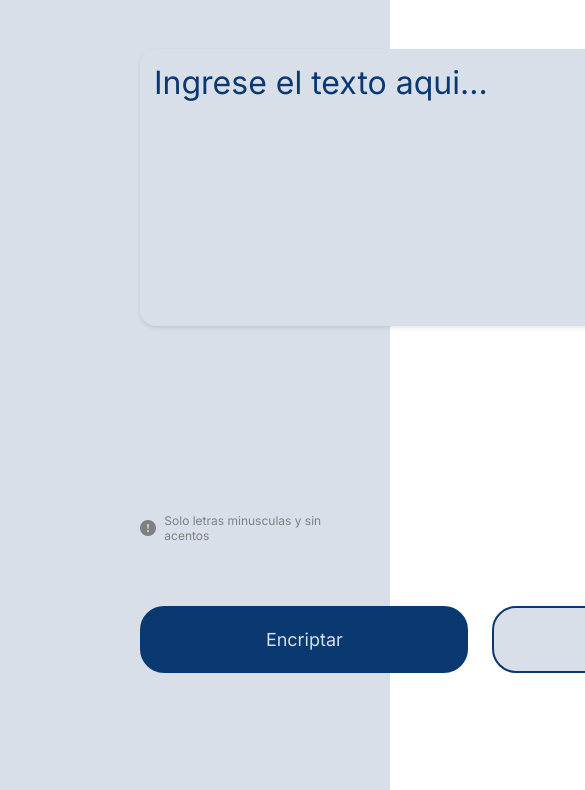
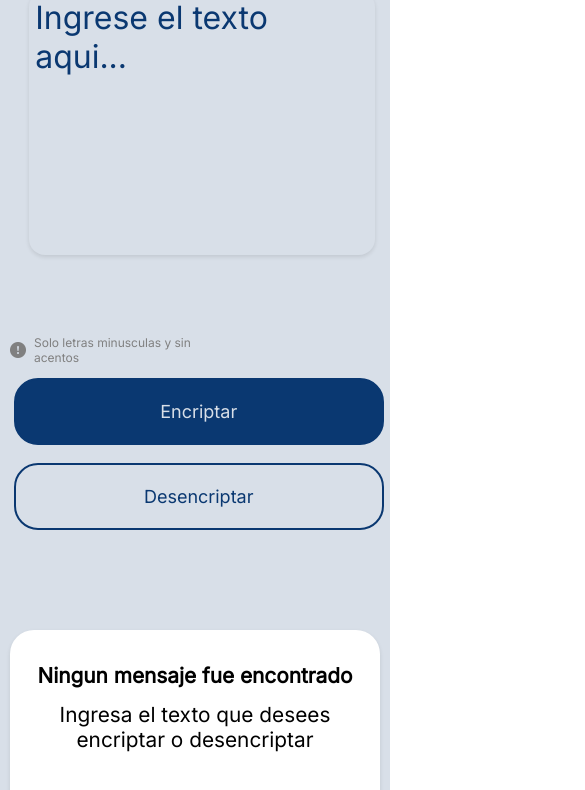
Before and after one commit to fcepeda/Challenge-Encriptador-ONE, a plain HTML site: page index.html in a window 390 px wide. Shown: the part 91-881 px from the top of the page, 585 px wide, since content can reach past the window. Drawn offline with Linux system fonts and the light colour scheme.

Commit message:
style change for tablet and cellphone

```diff
--- a/style.css
+++ b/style.css
@@ -161,3 +161,107 @@ body
     justify-content: center;
     font-family: var(--main-font);
 }
+/*tablet*/
+@media(max-width: 768px){
+
+    .main-content{
+        flex-direction: column;
+        padding: 10px;
+        height: 1300px;
+        flex-wrap: nowrap;
+        justify-content: normal;
+    }
+    .input-container
+    {
+        align-self: auto;
+        padding-top: 10%;
+        width: 100%;
+        height: 350px;
+        flex-wrap: nowrap;
+    }
+    .input-text
+    {
+        display: flex;
+        width: 100%;
+        flex-wrap: nowrap;
+    }
+    .content-wrapper
+    {
+        align-self: center;
+        justify-content: normal;
+    }
+    .buttons-container{
+        width: 103%;
+        padding-left: 2%;
+        align-self: center;
+    }
+    .result-container
+    {
+        width: 90%;
+        height: 30%;
+        padding: 5%;
+        justify-content: normal;
+    }
+    .hidden{
+        align-self: center;
+    }
+    .result-text
+    {
+        align-self: flex-start;
+        margin-top: 0;
+        height: 60%;
+    }
+    .button-copy{
+        width: 100%;
+        height: 15%;
+        margin-top: 20%;
+        justify-content: flex-end;
+    }
+}
+/*celular*/
+@media(max-width: 767px){
+    .main-content{
+        display: block;
+        flex-direction: column;
+        padding: 10px;
+        width: auto;
+        justify-content: normal;
+    }
+    .logo-image{
+        width: 60px;
+        height: 24px;
+    }
+    .buttons-container{
+        width: 100%;
+        padding-left: 2%;
+        flex-direction: column;
+        align-items: center;
+        height: 10%;
+        display: flex;
+        flex-wrap: nowrap;
+    }
+    .button-encrypt
+    {
+        width: 100%;
+        margin: 5%;
+    }
+    .button-dencrypt
+    {
+        width: 100%;
+    }
+    .input-container
+    {
+        align-self: auto;
+        padding-top: 10%;
+        width:90%;
+        height: 350px;
+        flex-wrap: nowrap;
+    }
+    .input-text
+    {
+        display: flex;
+        width: 100%;
+        flex-wrap: nowrap;
+    }
+
+}
```
